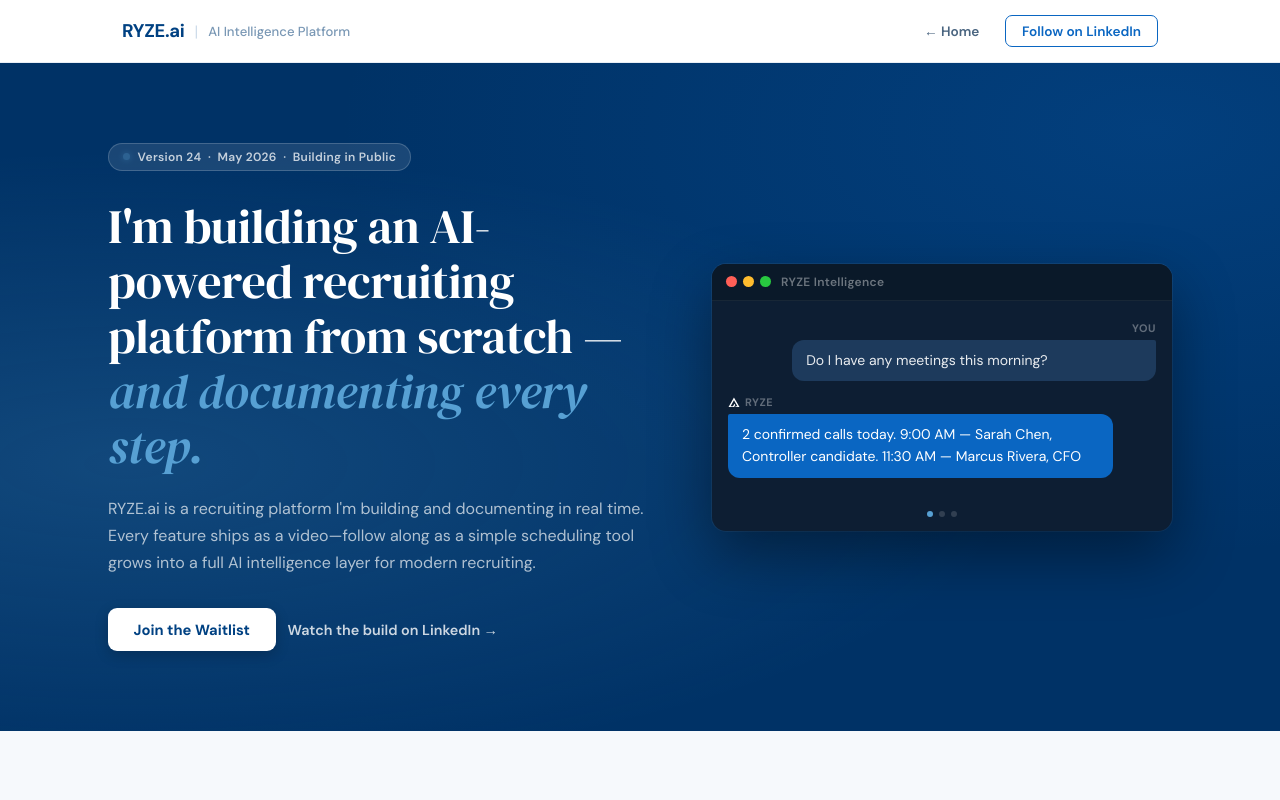
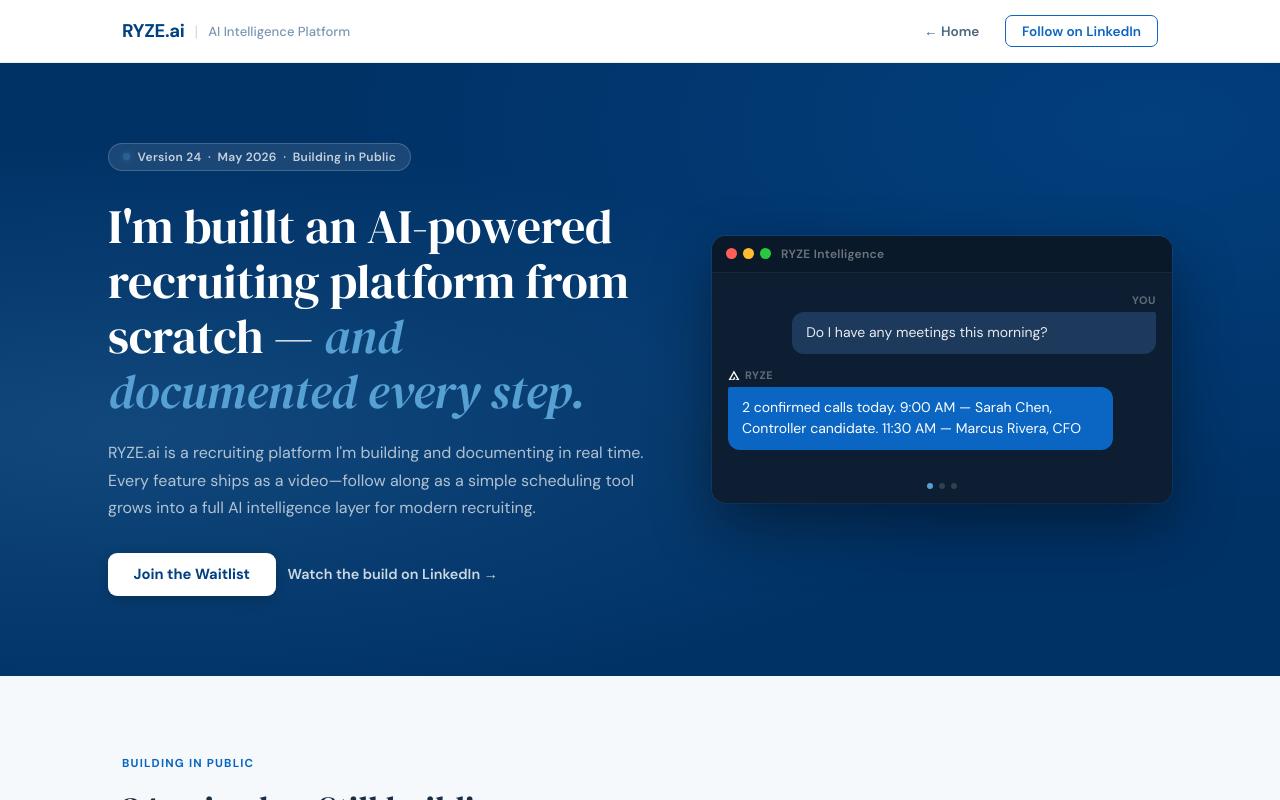
Before and after one commit to djahern-max/ryzerecruiting_frontend, a React (Vite) app: page /about in a window 1280 px wide. Built offline with nearby package versions, Linux system fonts and the light colour scheme; a web font is replaced by a local one.

Commit message:
changed the main message to past tense

```diff
--- a/src/pages/SaasLanding.jsx
+++ b/src/pages/SaasLanding.jsx
@@ -655,8 +655,8 @@ export default function Landing() {
                     </div>
 
                     <h1 className={styles.heroTitle}>
-                        I'm building an AI-powered recruiting platform from scratch —
-                        <em> and documenting every step.</em>
+                        I'm buillt an AI-powered recruiting platform from scratch —
+                        <em> and documented every step.</em>
                     </h1>
 
                     <p className={styles.heroSub}>
```
